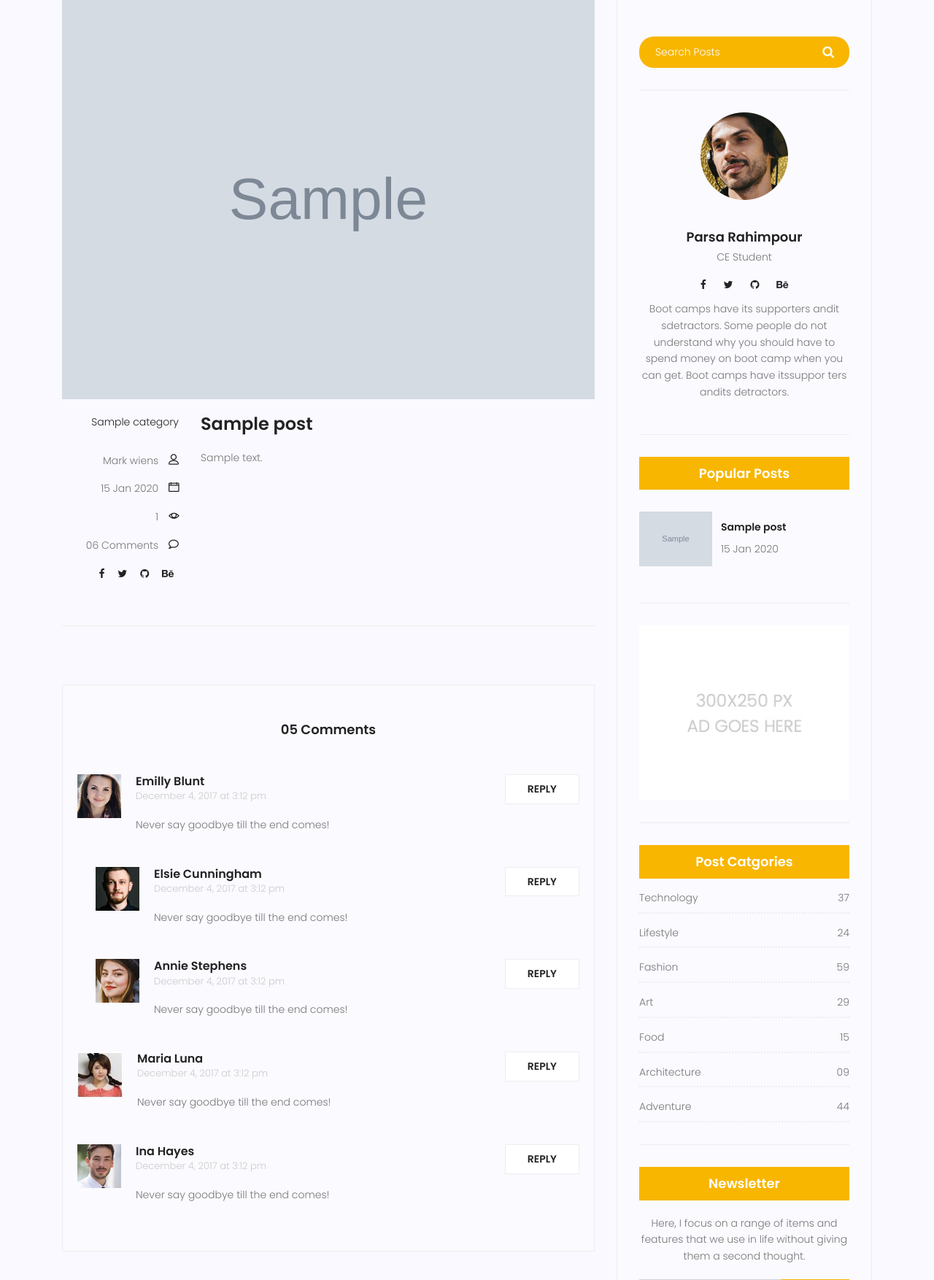
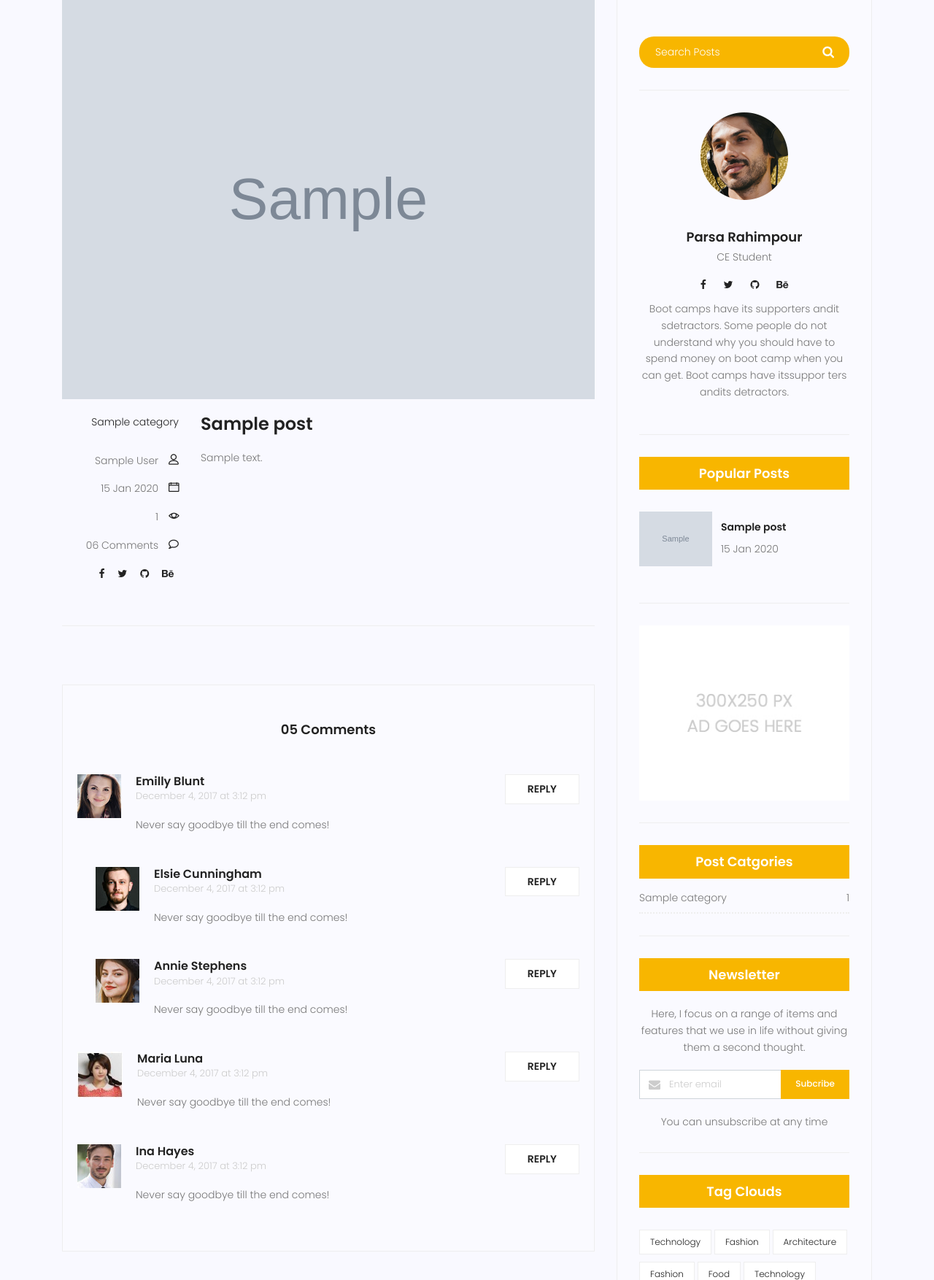
Before and after one commit to ParsaRahimpour/mysite, a Django app: page /blog/1 in a window 1280 px wide. Shown: the part 421-2175 px from the top of the page at 73% size. Run offline with Django 5.2, Linux system fonts and the light colour scheme; tables that the repository leaves empty hold one stand-in row (values such as "Sample post"); grey boxes marked "Sample" are stand-in pictures; some libraries are stand-ins or nearby versions.

Commit message:
adding search feature for content of blogs

```diff
--- a/blog/templatetags/blog_tags.py
+++ b/blog/templatetags/blog_tags.py
@@ -1,5 +1,5 @@
 from django import template
-from blog.models import Post
+from blog.models import Post, Category
 
 register = template.Library()
 
@@ -21,3 +21,12 @@ def snippet(value, arg=20):
 def latestposts(arg=3):
     posts = Post.objects.filter(status=1).order_by('published_date')[:arg]
     return {'posts':posts}
+
+@register.inclusion_tag('blog/blog-post-categories.html')
+def postcategories():
+    posts = Post.objects.filter(status=1)
+    categories = Category.objects.all()
+    cat_dict = {}
+    for name in categories:
+        cat_dict[name] = posts.filter(category=name).count()
+    return {'categories':cat_dict}
--- a/blog/urls.py
+++ b/blog/urls.py
@@ -6,5 +6,8 @@ app_name= 'blog'
 urlpatterns = [
     path('', blog_view, name='index'),
     path('<int:pid>', blog_single, name='single'),
+    path('category/<str:cat_name>', blog_view, name='category'),
+    path('author/<str:author_username>', blog_view, name='author'),
+    path('search/', blog_search, name='search'),
     path('test', test, name='test')
 ]
--- a/blog/views.py
+++ b/blog/views.py
@@ -1,21 +1,37 @@
 from django.shortcuts import render, get_object_or_404
+from django.core.paginator import Paginator, PageNotAnInteger, EmptyPage
+from django.utils import timezone
+from django.db.models import F
 from blog.models import Post
 
-def blog_view(request):
-    posts = Post.objects.filter(status=1)
+
+def blog_view(request, **kwargs):
+    posts = Post.objects.filter(
+        status=1,
+        published_date__lte=timezone.now())
+    if kwargs.get('cat_name') != None:
+        posts = posts.filter(category__name=kwargs['cat_name'])
+    if  kwargs.get('author_username') != None:
+        posts = posts.filter(author__username=kwargs['author_username'])
+    posts = Paginator(posts, 3)
+    try:
+        page_number = request.GET.get('page')
+        posts = posts.page(page_number)
+    except PageNotAnInteger:
+        posts = posts.get_page(1)
+    except EmptyPage:
+        posts = posts.get_page(1)
     context = {'posts': posts}
     return render(request, 'blog/blog-home.html', context)
 
-# def blog_single(request, pid):
-#     posts = Post.objects.filter(status=1)
-#     post = get_object_or_404(posts, pk=pid)
-#     context = {'post':post}
-#     return render(request, 'blog/blog-single.html', context)
-
 
 def blog_single(request, pid):
-    posts = Post.objects.filter(status=1)
+    posts = Post.objects.filter(
+        status=1,
+        published_date__lte=timezone.now())
     post = get_object_or_404(posts, pk=pid)
+    Post.objects.filter(pk=post.pk).update(counted_view=F('counted_view') + 1)
+    post.refresh_from_db
     posts = list(posts)
     current_index = posts.index(post)
     previous_post = posts[current_index - 1] if current_index > 0 else None
@@ -28,5 +44,25 @@ def blog_single(request, pid):
     return render(request, 'blog/blog-single.html', context)
 
 
+def blog_category(request, cat_name):
+    posts = Post.objects.filter(status=1)
+    posts = posts.filter(category__name=cat_name)
+    context = {'posts':posts}
+    return render(request, 'blog/blog-home.html', context)
+
+
+def blog_search(request):
+    # print(request.__dict__)
+    posts = Post.objects.filter(
+        status=1,
+        published_date__lte=timezone.now())
+    if request.method == 'GET':
+        if s:= request.GET.get('s'):
+            posts = posts.filter(content__contains=s)
+    context = {'posts': posts}
+    return render(request, 'blog/blog-home.html', context)
+
+
+
 def test(request):
     return render(request, 'test.html')
--- /dev/null
+++ b/templates/blog/blog-post-categories.html
@@ -0,0 +1,14 @@
+{% load static %}
+<div class="single-sidebar-widget post-category-widget">
+	<h4 class="category-title">Post Catgories</h4>
+	<ul class="cat-list">
+		{% for name, count in categories.items %}
+		<li>
+			<a href="{% url 'blog:category' cat_name=name %}" class="d-flex justify-content-between">
+				<p>{{name}}</p>
+				<p>{{count}}</p>
+			</a>
+		</li>
+		{% endfor %}
+	</ul>
+</div>
--- /dev/null
+++ b/templates/blog/blog-search.html
@@ -0,0 +1,7 @@
+<div class="single-sidebar-widget search-widget">
+	<form class="search-form" action="{% url 'blog:search' %}" method="get">
+		<input placeholder="Search Posts" name="s" type="text" onfocus="this.placeholder = ''"
+			onblur="this.placeholder = 'Search Posts'">
+		<button type="submit"><i class="fa fa-search"></i></button>
+	</form>
+</div>
--- a/templates/blog/blog-single.html
+++ b/templates/blog/blog-single.html
@@ -37,7 +37,7 @@
 										{% endfor %}
 									</ul>
 									<div class="user-details row">
-										<p class="user-name col-lg-12 col-md-12 col-6"><a href="#">Mark wiens</a> <span class="lnr lnr-user"></span></p>
+										<p class="user-name col-lg-12 col-md-12 col-6"><a href="#">{{post.author.get_full_name}}</a> <span class="lnr lnr-user"></span></p>
 										<p class="date col-lg-12 col-md-12 col-6"><a href="#">{{post.published_date|date:"d M Y"}}</a> <span class="lnr lnr-calendar-full"></span></p>
 										<p class="view col-lg-12 col-md-12 col-6"><a href="#">{{post.counted_view}}</a> <span class="lnr lnr-eye"></span></p>
 										<p class="comments col-lg-12 col-md-12 col-6"><a href="#">06 Comments</a> <span class="lnr lnr-bubble"></span></p>
@@ -233,12 +233,8 @@
 						</div>
 						<div class="col-lg-4 sidebar-widgets">
 							<div class="widget-wrap">
-								<div class="single-sidebar-widget search-widget">
-									<form class="search-form" action="#">
-			                            <input placeholder="Search Posts" name="search" type="text" onfocus="this.placeholder = ''" onblur="this.placeholder = 'Search Posts'" >
-			                            <button type="submit"><i class="fa fa-search"></i></button>
-			                        </form>
-								</div>
+
+								{% include 'blog/blog-search.html' %}
 
 								{% include 'blog/blog-writer.html' %}
 
@@ -246,53 +242,9 @@
 
 								{% include 'blog/blog-ads.html' %}
 
-								<div class="single-sidebar-widget post-category-widget">
-									<h4 class="category-title">Post Catgories</h4>
-									<ul class="cat-list">
-										<li>
-											<a href="#" class="d-flex justify-content-between">
-												<p>Technology</p>
-												<p>37</p>
-											</a>
-										</li>
-										<li>
-											<a href="#" class="d-flex justify-content-between">
-												<p>Lifestyle</p>
-												<p>24</p>
-											</a>
-										</li>
-										<li>
-											<a href="#" class="d-flex justify-content-between">
-												<p>Fashion</p>
-												<p>59</p>
-											</a>
-										</li>
-										<li>
-											<a href="#" class="d-flex justify-content-between">
-												<p>Art</p>
-												<p>29</p>
-											</a>
-										</li>
-										<li>
-											<a href="#" class="d-flex justify-content-between">
-												<p>Food</p>
-												<p>15</p>
-											</a>
-										</li>
-										<li>
-											<a href="#" class="d-flex justify-content-between">
-												<p>Architecture</p>
-												<p>09</p>
-											</a>
-										</li>
-										<li>
-											<a href="#" class="d-flex justify-content-between">
-												<p>Adventure</p>
-												<p>44</p>
-											</a>
-										</li>
-									</ul>
-								</div>
+								{% postcategories %}
+
+
 								<div class="single-sidebar-widget newsletter-widget">
 									<h4 class="newsletter-title">Newsletter</h4>
 									<p>
```
Also changed, not shown: templates/blog/blog-home.html (+7 -56 lines), media/blog/cat-widget2.jpg (added), media/blog/o1.jpg (added).
